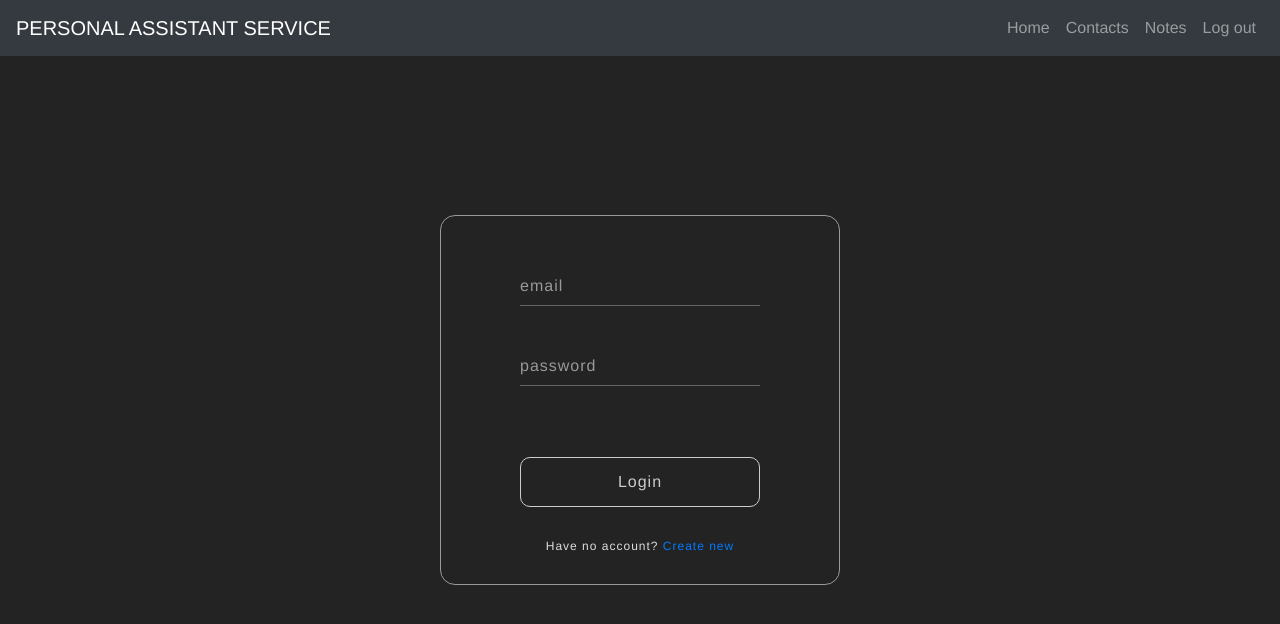
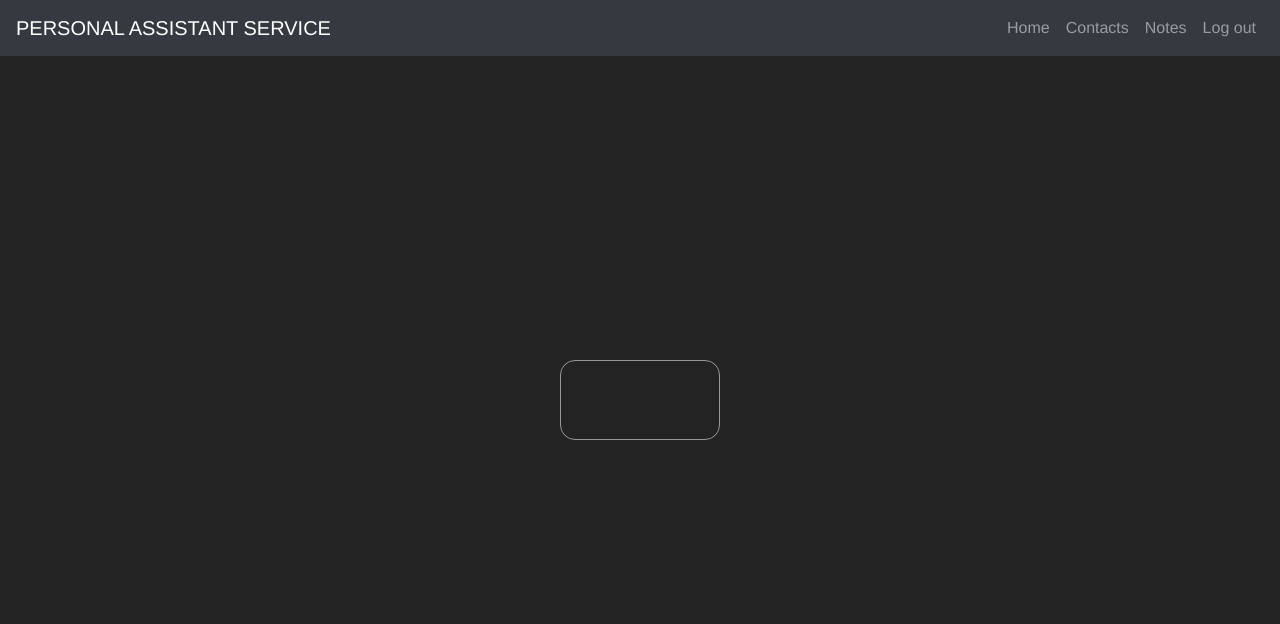
Before and after one commit to nataliia-pysanka/web_assistant, a Flask app: page /contacts in a window 1280 px wide. Shown: the top 624 px of the page. Run offline with Flask 2, Linux system fonts and the light colour scheme; the visitor is signed in with stand-in values (Sample User, id 1); parts of the project's set-up code (start-up, migrations or seed data) failed here and were passed over; some libraries are stand-ins or nearby versions.

Commit message:
template contacts

```diff
--- a/src/routes.py
+++ b/src/routes.py
@@ -95,7 +95,7 @@
 def contacts():
     auth = True if 'user' in session else False
     if not auth:
-        return redirect(request.url)
+        return redirect(url_for('index'))
     return render_template('pages/contacts.html', auth=auth)
 
 
@@ -103,5 +103,5 @@
 def notes():
     auth = True if 'user' in session else False
     if not auth:
-        return redirect(request.url)
+        return redirect(url_for('index'))
     return render_template('pages/notes.html', auth=auth)
--- a/src/templates/pages/contacts.html
+++ b/src/templates/pages/contacts.html
@@ -2,33 +2,24 @@
 
 {% block content %}
 <div class="modal__background">
+    <span class="auth-form__placeholder">Contacts</span>
     <div class="modal__window">
 
-        <form class="auth-form" name="form-auth" method="post">
+{#        <form class="auth-form" name="form-auth" method="post">#}
 
-            <label class="auth-form__label">
-                <span class="auth-form__placeholder">email</span>
-                <input class="auth-form__input input-email" type="email" name="email" autocomplete="off" required>
-            </label>
 
-            <label class="auth-form__label">
-                <span class="auth-form__placeholder">password</span>
-                <input class="auth-form__input input-password" type="password" name="password" autocomlete="off" required>
-                <div class="auth-form__toggler">
-                    <i class="la la-eye auth-form__icon"></i>
-                    <input type="checkbox" class="auth-form__checkbox password-toggler">
-                </div>
-            </label>
+{##}
+{#            <label class="auth-form__label">#}
+{#                <span class="auth-form__placeholder">password</span>#}
+{#                <input class="auth-form__input input-password" type="password" name="password" autocomlete="off" required>#}
+{#                <div class="auth-form__toggler">#}
+{#                    <i class="la la-eye auth-form__icon"></i>#}
+{#                    <input type="checkbox" class="auth-form__checkbox password-toggler">#}
+{#                </div>#}
+{#            </label>#}
 
-            <div class="auth-form__answer"></div>
 
-            <input class="auth-form__submit" type="submit" value="Login">
-
-            <div class="auth-form__bottom">
-                <span>Have no account?</span>
-                <a href="#">Create new</a>
-            </div>
-        </form>
+{#        </form>#}
 
     </div>
 </div>
```
